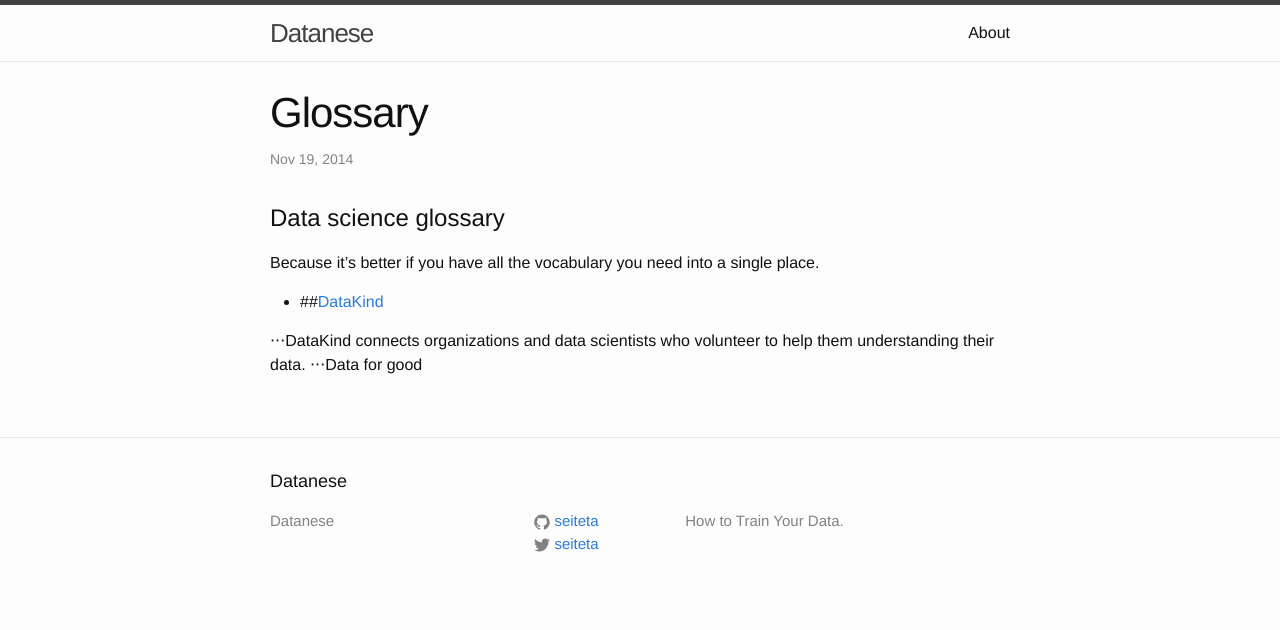
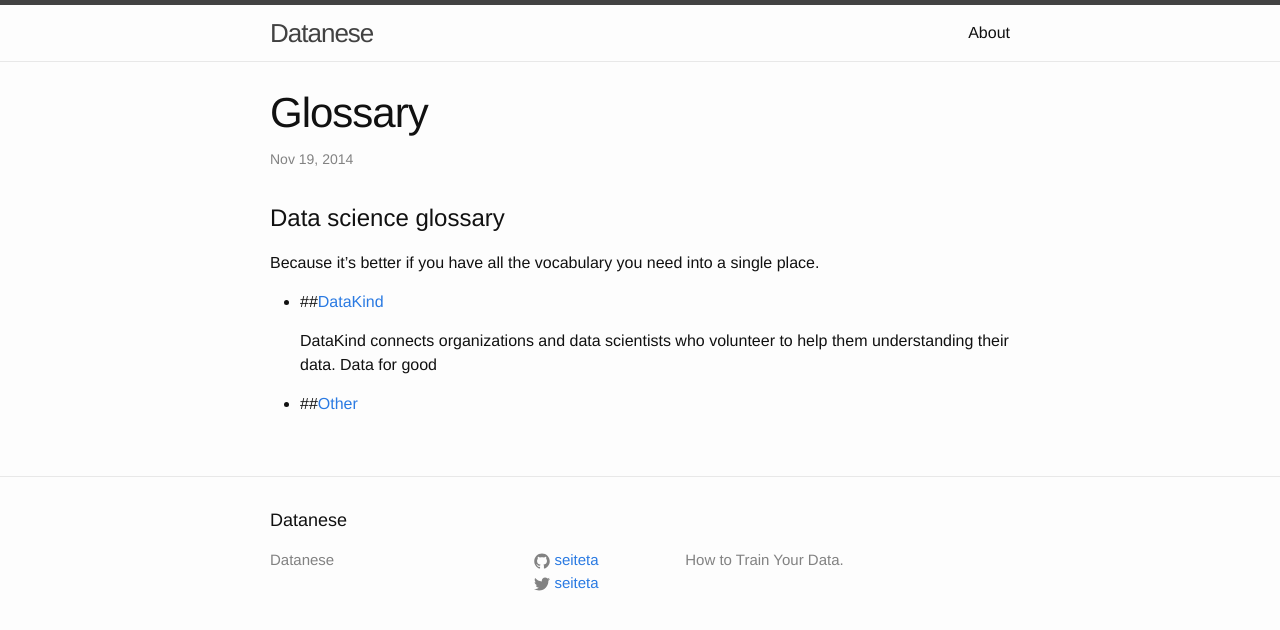
Before and after one commit to seiteta/seiteta.github.io_old, a Jekyll site: the page built from _posts/2014-11-19-data-science-glossary.md, in a window 1280 px wide. Shown: the top 630 px of the page. Built offline with Jekyll 4.4.1, drawn with Linux system fonts in a browser that asks for light colours.

Commit message:
Update 2014-11-19-data-science-glossary.md

```diff
--- a/_posts/2014-11-19-data-science-glossary.md
+++ b/_posts/2014-11-19-data-science-glossary.md
@@ -9,5 +9,7 @@ Because it's better if you have all the vocabulary you need into a single place.
 
 * ##[DataKind](http://www.datakind.org/)
 
-⋅⋅⋅DataKind connects organizations and data scientists who volunteer to help them understanding their data.
-⋅⋅⋅Data for good
+   DataKind connects organizations and data scientists who volunteer to help them understanding their data.
+   Data for good
+
+* ##[Other](http://www.example.org/)
```
